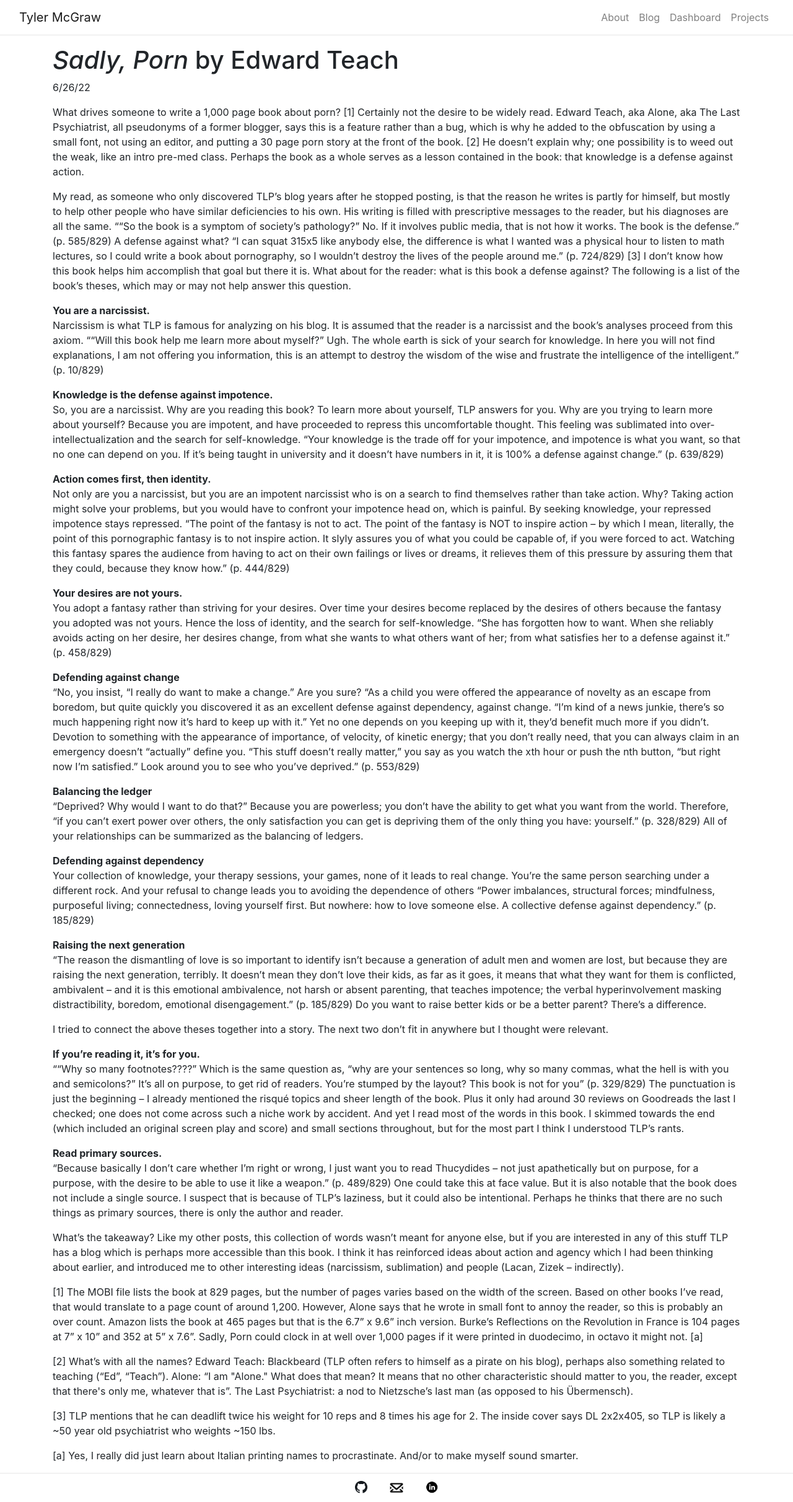
After one commit to tylermcgraw/personal_website, a Flask app: template flaskr/templates/blog/posts/sadly_porn.html in a window 1280 px wide. The commit adds this page. Shown: the whole page at 62% size. Run offline with Flask 2, Linux system fonts and the light colour scheme; the template is opened without the code that fills it, so the values that code supplies are empty.

Commit message:
New post

```diff
--- a/flaskr/templates/blog/home.html
+++ b/flaskr/templates/blog/home.html
@@ -5,6 +5,7 @@
 {% endblock %}
 
 {% block main %}
+  <a class="nav-link" href="{{ url_for('blog.post', post='sadly_porn') }}"><em>Sadly, Porn</em>, by Edward Teach</a>
   <a class="nav-link" href="{{ url_for('blog.post', post='mill_autobiography') }}"><em>Autobiography</em>, by John Stuart Mill</a>
   <a class="nav-link" href="{{ url_for('blog.post', post='either_or') }}"><em>Either/Or</em>, by Søren Kierkegaard</a>
   <a class="nav-link" href="{{ url_for('blog.post', post='crimes_punishments') }}"><em>On Crimes and Punishments</em>, by Cesare Beccaria</a>
--- /dev/null
+++ b/flaskr/templates/blog/posts/sadly_porn.html
@@ -0,0 +1,69 @@
+{% extends "post.html" %}
+{% block post %}
+<h1><em>Sadly, Porn</em> by Edward Teach</h1>
+<p>6/26/22</p>
+<p>
+    What drives someone to write a 1,000 page book about porn? [1] Certainly not the desire to be widely read. Edward Teach, aka Alone, aka The Last Psychiatrist, all pseudonyms of a former blogger, says this is a feature rather than a bug, which is why he added to the obfuscation by using a small font, not using an editor, and putting a 30 page porn story at the front of the book. [2]  He doesn’t explain why; one possibility is to weed out the weak, like an intro pre-med class. Perhaps the book as a whole serves as a lesson contained in the book: that knowledge is a defense against action.
+</p>
+<p>
+    My read, as someone who only discovered TLP’s blog years after he stopped posting, is that the reason he writes is partly for himself, but mostly to help other people who have similar deficiencies to his own. His writing is filled with prescriptive messages to the reader, but his diagnoses are all the same. ““So the book is a symptom of society’s pathology?” No. If it involves public media, that is not how it works. The book is the defense.” (p. 585/829) A defense against what? “I can squat 315x5 like anybody else, the difference is what I wanted was a physical hour to listen to math lectures, so I could write a book about pornography, so I wouldn’t destroy the lives of the people around me.” (p. 724/829) [3] I don’t know how this book helps him accomplish that goal but there it is. What about for the reader: what is this book a defense against? The following is a list of the book’s theses, which may or may not help answer this question.
+</p>
+<p>
+    <b>You are a narcissist.</b><br>
+    Narcissism is what TLP is famous for analyzing on his blog. It is assumed that the reader is a narcissist and the book’s analyses proceed from this axiom. ““Will this book help me learn more about myself?” Ugh. The whole earth is sick of your search for knowledge. In here you will not find explanations, I am not offering you information, this is an attempt to destroy the wisdom of the wise and frustrate the intelligence of the intelligent.” (p. 10/829)
+</p>
+<p>
+    <b>Knowledge is the defense against impotence.</b><br>
+    So, you are a narcissist. Why are you reading this book? To learn more about yourself, TLP answers for you. Why are you trying to learn more about yourself? Because you are impotent, and have proceeded to repress this uncomfortable thought. This feeling was sublimated into over-intellectualization and the search for self-knowledge. “Your knowledge is the trade off for your impotence, and impotence is what you want, so that no one can depend on you. If it’s being taught in university and it doesn’t have numbers in it, it is 100% a defense against change.” (p. 639/829)
+</p>
+<p>
+    <b>Action comes first, then identity.</b><br>
+    Not only are you a narcissist, but you are an impotent narcissist who is on a search to find themselves rather than take action. Why? Taking action might solve your problems, but you would have to confront your impotence head on, which is painful. By seeking knowledge, your repressed impotence stays repressed. “The point of the fantasy is not to act. The point of the fantasy is NOT to inspire action – by which I mean, literally, the point of this pornographic fantasy is to not inspire action. It slyly assures you of what you could be capable of, if you were forced to act. Watching this fantasy spares the audience from having to act on their own failings or lives or dreams, it relieves them of this pressure by assuring them that they could, because they know how.” (p. 444/829)
+</p>
+<p>
+    <b>Your desires are not yours.</b><br>
+    You adopt a fantasy rather than striving for your desires. Over time your desires become replaced by the desires of others because the fantasy you adopted was not yours. Hence the loss of identity, and the search for self-knowledge. “She has forgotten how to want. When she reliably avoids acting on her desire, her desires change, from what she wants to what others want of her; from what satisfies her to a defense against it.” (p. 458/829)
+</p>
+<p>
+    <b>Defending against change</b><br>
+    “No, you insist, “I really do want to make a change.” Are you sure? “As a child you were offered the appearance of novelty as an escape from boredom, but quite quickly you discovered it as an excellent defense against dependency, against change. “I’m kind of a news junkie, there’s so much happening right now it’s hard to keep up with it.” Yet no one depends on you keeping up with it, they’d benefit much more if you didn’t. Devotion to something with the appearance of importance, of velocity, of kinetic energy; that you don’t really need, that you can always claim in an emergency doesn’t “actually” define you. “This stuff doesn’t really matter,” you say as you watch the xth hour or push the nth button, “but right now I’m satisfied.” Look around you to see who you’ve deprived.” (p. 553/829)
+</p>
+<p>
+    <b>Balancing the ledger</b><br>
+    “Deprived? Why would I want to do that?” Because you are powerless; you don’t have the ability to get what you want from the world. Therefore, “if you can’t exert power over others, the only satisfaction you can get is depriving them of the only thing you have: yourself.” (p. 328/829) All of your relationships can be summarized as the balancing of ledgers.
+</p>
+<p>
+    <b>Defending against dependency</b><br>
+    Your collection of knowledge, your therapy sessions, your games, none of it leads to real change. You’re the same person searching under a different rock. And your refusal to change leads you to avoiding the dependence of others “Power imbalances, structural forces; mindfulness, purposeful living; connectedness, loving yourself first. But nowhere: how to love someone else. A collective defense against dependency.” (p. 185/829)
+</p>
+<p>
+    <b>Raising the next generation</b><br>
+    “The reason the dismantling of love is so important to identify isn’t because a generation of adult men and women are lost, but because they are raising the next generation, terribly. It doesn’t mean they don’t love their kids, as far as it goes, it means that what they want for them is conflicted, ambivalent – and it is this emotional ambivalence, not harsh or absent parenting, that teaches impotence; the verbal hyperinvolvement masking distractibility, boredom, emotional disengagement.” (p. 185/829) Do you want to raise better kids or be a better parent? There’s a difference.
+</p>
+<p>
+    I tried to connect the above theses together into a story. The next two don’t fit in anywhere but I thought were relevant.
+</p>
+<p>
+    <b>If you’re reading it, it’s for you.</b><br>
+    ““Why so many footnotes????” Which is the same question as, “why are your sentences so long, why so many commas, what the hell is with you and semicolons?” It’s all on purpose, to get rid of readers. You’re stumped by the layout? This book is not for you” (p. 329/829) The punctuation is just the beginning – I already mentioned the risqué topics and sheer length of the book. Plus it only had around 30 reviews on Goodreads the last I checked; one does not come across such a niche work by accident. And yet I read most of the words in this book. I skimmed towards the end (which included an original screen play and score) and small sections throughout, but for the most part I think I understood TLP’s rants.
+</p>
+<p>
+    <b>Read primary sources.</b><br>
+    “Because basically I don’t care whether I’m right or wrong, I just want you to read Thucydides – not just apathetically but on purpose, for a purpose, with the desire to be able to use it like a weapon.” (p. 489/829) One could take this at face value. But it is also notable that the book does not include a single source. I suspect that is because of TLP’s laziness, but it could also be intentional. Perhaps he thinks that there are no such things as primary sources, there is only the author and reader.
+</p>
+<p>
+    What’s the takeaway? Like my other posts, this collection of words wasn’t meant for anyone else, but if you are interested in any of this stuff TLP has a blog which is perhaps more accessible than this book. I think it has reinforced ideas about action and agency which I had been thinking about earlier, and introduced me to other interesting ideas (narcissism, sublimation) and people (Lacan, Zizek – indirectly).
+</p>
+<p>
+    [1] The MOBI file lists the book at 829 pages, but the number of pages varies based on the width of the screen. Based on other books I’ve read, that would translate to a page count of around 1,200. However, Alone says that he wrote in small font to annoy the reader, so this is probably an over count. Amazon lists the book at 465 pages but that is the 6.7” x 9.6” inch version. Burke’s Reflections on the Revolution in France is 104 pages at 7” x 10” and 352 at 5” x 7.6”. Sadly, Porn could clock in at well over 1,000 pages if it were printed in duodecimo, in octavo it might not. [a]
+</p>
+<p>
+    [2] What’s with all the names? Edward Teach: Blackbeard (TLP often refers to himself as a pirate on his blog), perhaps also something related to teaching (“Ed”, “Teach”). Alone: “I am "Alone." What does that mean? It means that no other characteristic should matter to you, the reader, except that there's only me, whatever that is”. The Last Psychiatrist: a nod to Nietzsche’s last man (as opposed to his Übermensch).
+</p>
+<p>
+    [3] TLP mentions that he can deadlift twice his weight for 10 reps and 8 times his age for 2. The inside cover says DL 2x2x405, so TLP is likely a ~50 year old psychiatrist who weights ~150 lbs.
+</p>
+<p>
+    [a] Yes, I really did just learn about Italian printing names to procrastinate. And/or to make myself sound smarter.
+</p>
+{% endblock %}
```
